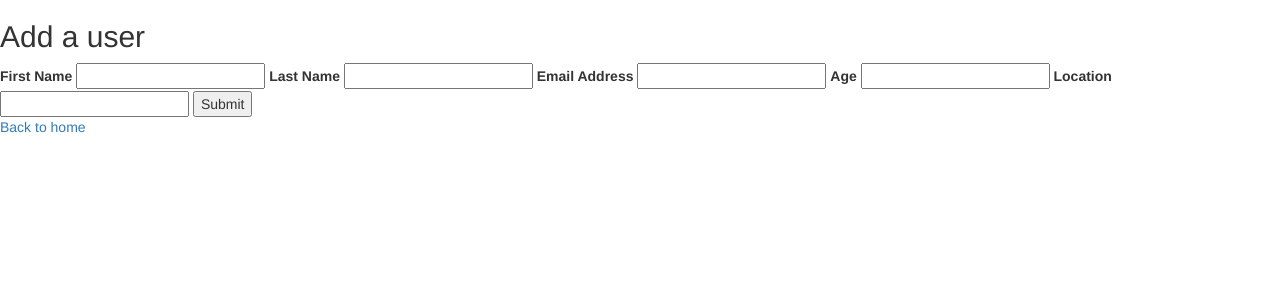
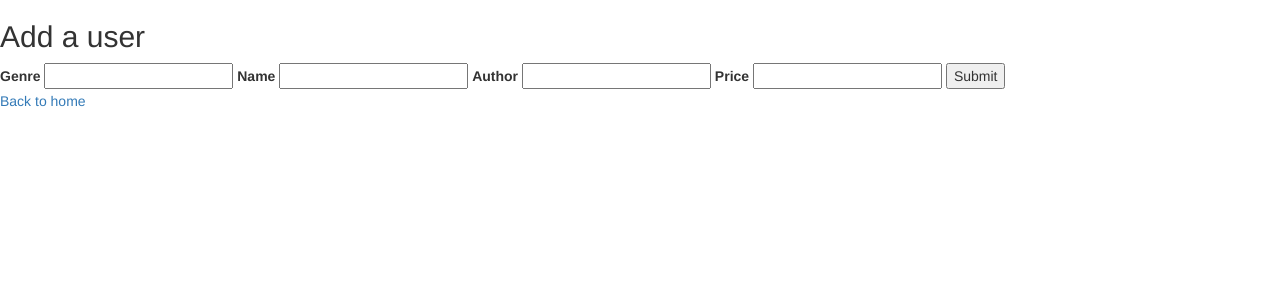
Before and after one commit to bwelsh515/CIS454_Book_Seller, a PHP site: page /create.php in a window 1280 px wide. Shown: the part 60-360 px from the top of the page. Run offline with PHP 8.4, Linux system fonts and the light colour scheme.

Commit message:
Update create.php

```diff
--- a/public/create.php
+++ b/public/create.php
@@ -14,16 +14,16 @@ if (isset($_POST['submit'])) {
         $connection = new PDO($dsn, $db_username, $db_password, $db_options);
 
         $new_user = array(
-            "firstname" => $_POST['firstname'],
-            "lastname" => $_POST['lastname'],
-            "email" => $_POST['email'],
-            "age" => $_POST['age'],
-            "location" => $_POST['location'],
+            "book_genre" => $_POST['Genre'],
+            "book_name" => $_POST['Name'],
+            "book_author" => $_POST['Author'],
+            "book_price" => $_POST['Price'],
+            "is_available" => 'Available'
         );
 
         $sql = sprintf(
             "INSERT INTO %s (%s) values (%s)",
-            "users",
+            "bookinfo",
             implode(", ", array_keys($new_user)),
             ":" . implode(", :", array_keys($new_user))
         );
@@ -40,22 +40,21 @@ if (isset($_POST['submit'])) {
 <?php require "templates/header.php";?>
 
 <?php if (isset($_POST['submit']) && $statement) {?>
-	<blockquote><?php echo $_POST['firstname']; ?> successfully added.</blockquote>
+	<blockquote><?php echo $_POST['Genre']; ?> successfully added.</blockquote>
 <?php }?>
 
 <h2>Add a user</h2>
 
 <form method="post">
-	<label for="firstname">First Name</label>
-	<input type="text" name="firstname" id="firstname">
-	<label for="lastname">Last Name</label>
-	<input type="text" name="lastname" id="lastname">
-	<label for="email">Email Address</label>
-	<input type="text" name="email" id="email">
-	<label for="age">Age</label>
-	<input type="text" name="age" id="age">
-	<label for="location">Location</label>
-	<input type="text" name="location" id="location">
+	<label for="Genre">Genre</label>
+	<input type="text" name="Genre" id="Genre">
+	<label for="Name">Name</label>
+	<input type="text" name="Name" id="Name">
+	<label for="Author">Author</label>
+	<input type="text" name="Author" id="Author">
+	<label for="Price">Price</label>
+	<input type="text" name="Price" id="Price">
+
 	<input type="submit" name="submit" value="Submit">
 </form>
 
```
